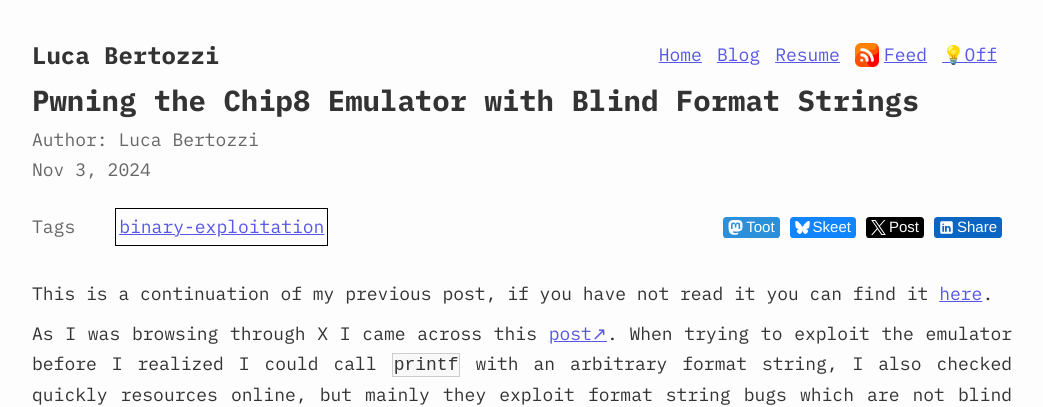
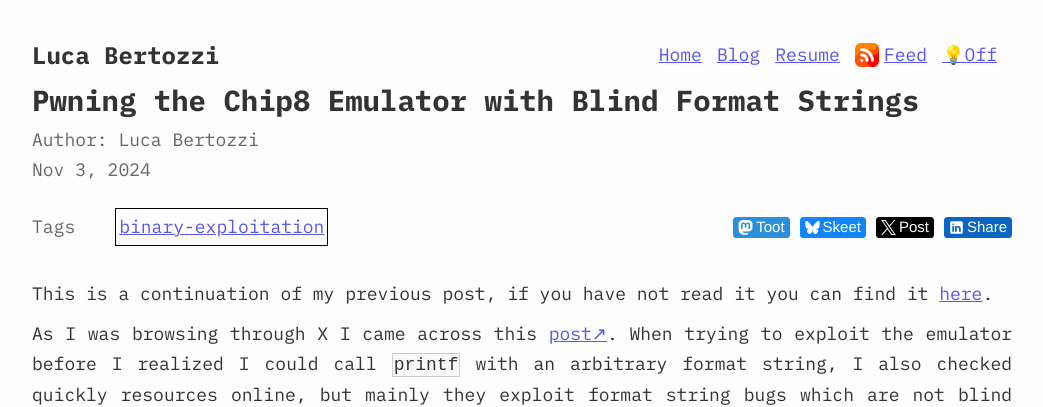
Before and after one commit to lucabtz/lucabtz.github.io, a Jekyll site: the page built from _posts/2024-11-3-pwning-the-chip8-emulator-with-blind-format-strings.md, in a window 1280 px wide. Shown: the top 407 px of the page, without its empty margins (118-1161 px from the left). Built offline with Jekyll 4.4.1, drawn with Linux system fonts in a browser that asks for light colours; nearby versions of some CDN libraries.

Commit message:
fix(style): misaligned elements

```diff
--- a/_sass/article.scss
+++ b/_sass/article.scss
@@ -82,10 +82,11 @@
         align-items: center;
         padding-top: 10px;
         padding-bottom: 10px;
+        margin-left: 0px;
+        gap: 10px;
 
         li {
             list-style-type: none;
-            margin-right: 10px;
             display: flex;
             flex-direction: row;
             align-items: center;
@@ -137,12 +138,12 @@
     margin-top: 30px;
     display: flex;
     flex-direction: row;
-    justify-content: space-evenly;
+    justify-content: space-between;
 
     div {
         border: 1px solid $box-border-color;
         padding: 10px;
-        width: 45%;
+        width: 49%;
         text-align: center;
     }
 }
```
